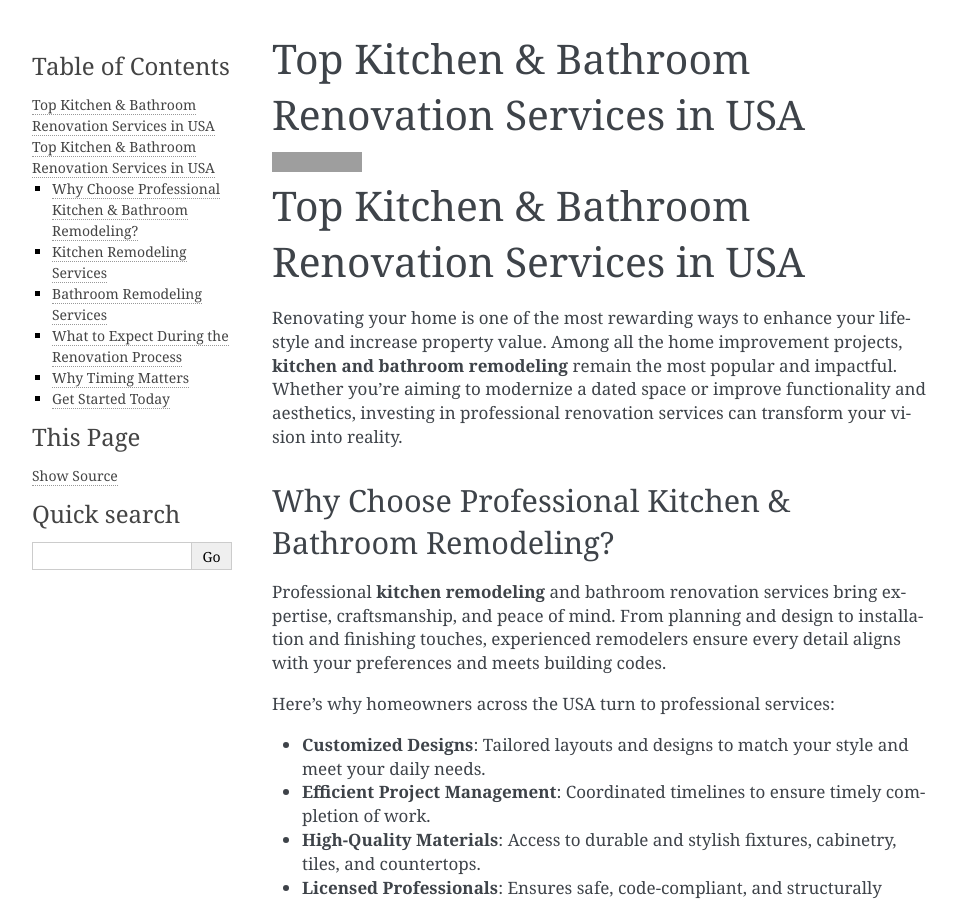
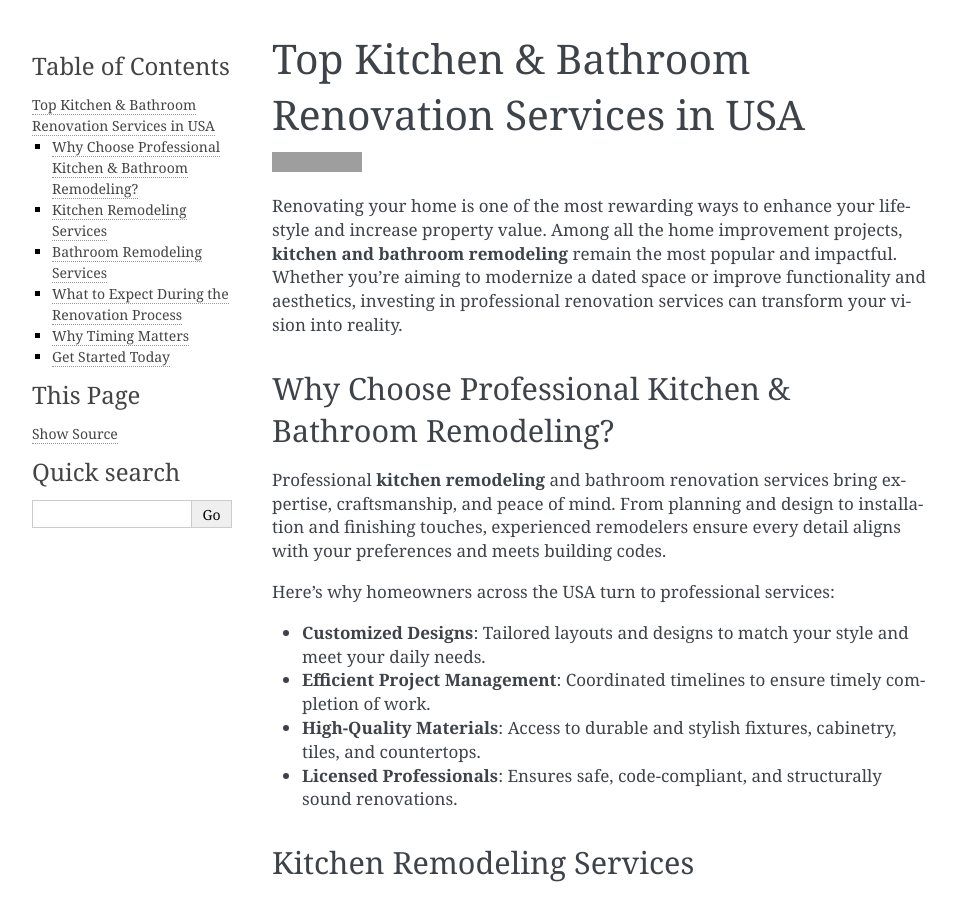
Before and after one commit to san-dey/Bathroom-Renovation-Services, a Sphinx documentation site: the page built from docs/index.rst, in a window 1280 px wide and 900 px high. Shown: the whole window, without its empty margins (148-1105 px from the left). Built offline with Sphinx 7.4.7, drawn with Linux system fonts in a browser that asks for light colours; grey boxes are pictures that could not be loaded.

Commit message:
Update index.rst

```diff
--- a/docs/index.rst
+++ b/docs/index.rst
@@ -9,8 +9,6 @@ Top Kitchen & Bathroom Renovation Services in USA
    :target: tel:+13802051598
    :alt: Call Now
 
-Top Kitchen & Bathroom Renovation Services in USA
-==================================================
 
 Renovating your home is one of the most rewarding ways to enhance your lifestyle and increase property value. Among all the home improvement projects, **kitchen and bathroom remodeling** remain the most popular and impactful. Whether you're aiming to modernize a dated space or improve functionality and aesthetics, investing in professional renovation services can transform your vision into reality.
 
```
